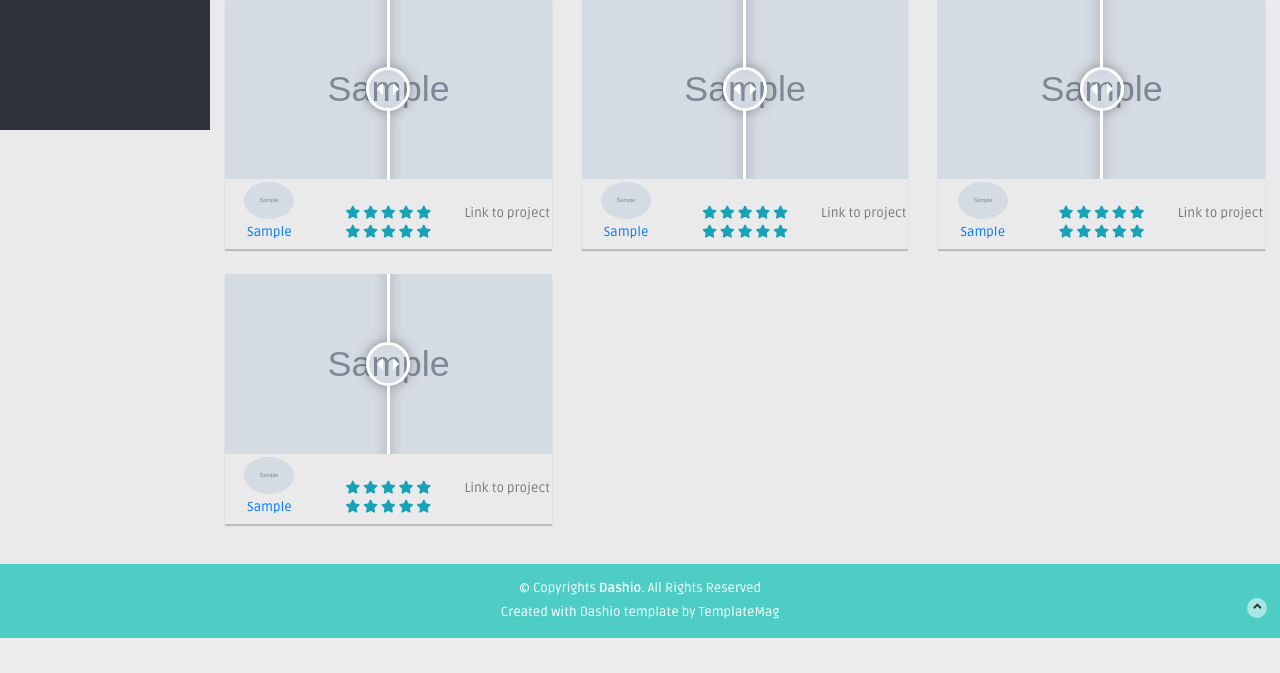
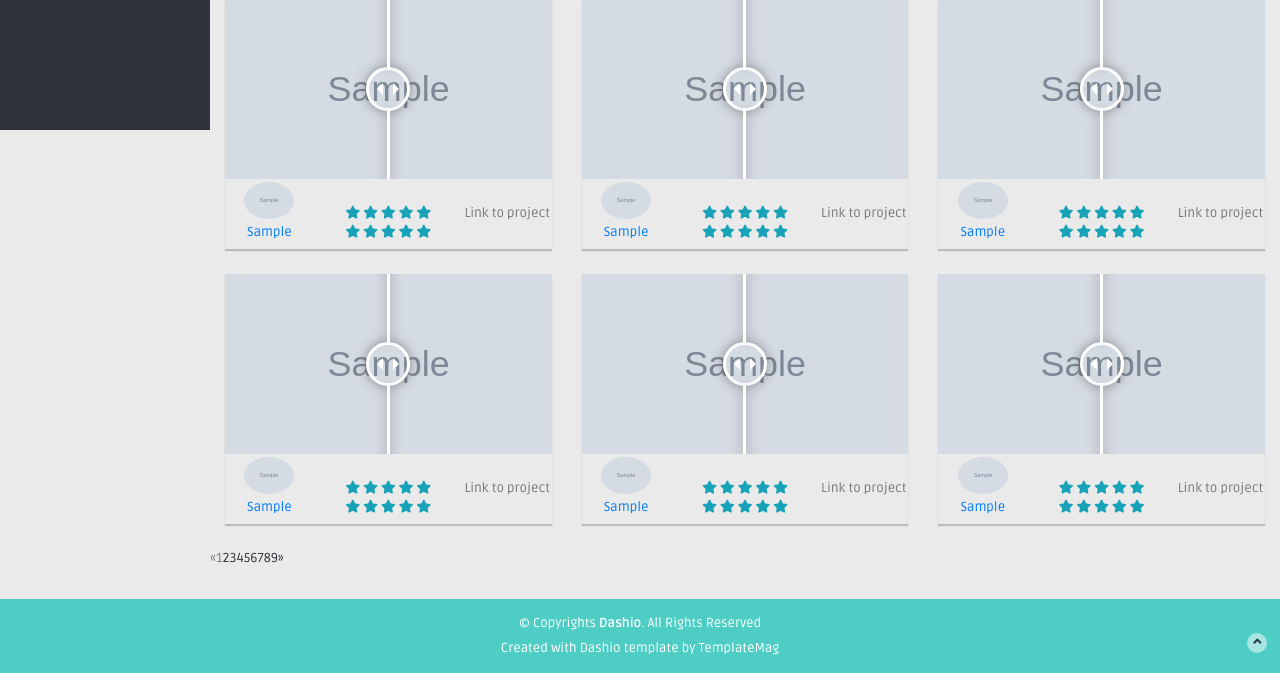
Before and after one commit to aminrd/photoHub, a Django app: page / in a window 1280 px wide. Shown: the part 670-1343 px from the top of the page. Before the commit the page ends 1308 px from the top, so only its background shows below. Run offline with Django 3.2, Linux system fonts and the light colour scheme; a user stored in the database is signed in; tables that the repository leaves empty hold one stand-in row (values such as "Sample post"); grey boxes marked "Sample" are stand-in pictures; some libraries are stand-ins or nearby versions.

Commit message:
supporting paginator in projects template

```diff
--- a/WebApplication/WebApplication/views.py
+++ b/WebApplication/WebApplication/views.py
@@ -12,7 +12,7 @@ import datetime
 from django.core.files import File
 from django.core.files.base import ContentFile
 from django.core.files.temp import NamedTemporaryFile
-from django.core.paginator import Paginator
+from django.core.paginator import Paginator,  EmptyPage, PageNotAnInteger
 
 from django.http import HttpResponse
 from django.template import Context
@@ -64,10 +64,20 @@ def home(request):
     parg.MAIN_TITLE = 'List of finished designs'
 
     plist = list(Project.objects.all())
-    plist = [plist[0] for x in range(10)]
+    plist = [plist[0] for x in range(100)]
 
-    iterable = [iter(plist)] * 3
+    page = request.GET.get('page', 1)
+    paginator = Paginator(plist, 12)
+    try:
+        plist_paged = paginator.page(page)
+    except PageNotAnInteger:
+        plist_paged = paginator.page(1)
+    except EmptyPage:
+        plist_paged = paginator.page(paginator.num_pages)
+
+    iterable = [iter(plist_paged)] * 3
     parg.PLIST_ROWS = itertools.zip_longest(*iterable, fillvalue=None)
+    parg.PAGINATE = plist_paged
 
     return render(request, 'home.html', parg.__dict__)
 
@@ -94,8 +104,18 @@ def portfolio(request, user_id):
 
     plist = user_profile.get_portfolio()
 
-    iterable = [iter(plist)] * 3
+    page = request.GET.get('page', 1)
+    paginator = Paginator(plist, 12)
+    try:
+        plist_paged = paginator.page(page)
+    except PageNotAnInteger:
+        plist_paged = paginator.page(1)
+    except EmptyPage:
+        plist_paged = paginator.page(paginator.num_pages)
+
+    iterable = [iter(plist_paged)] * 3
     parg.PLIST_ROWS = itertools.zip_longest(*iterable, fillvalue=None)
+    parg.PAGINATE = plist_paged
 
     return render(request, 'home.html', parg.__dict__)
 
--- a/WebApplication/templates/home.html
+++ b/WebApplication/templates/home.html
@@ -49,6 +49,30 @@
             {% endfor %}
             </div>
           {% endfor %}
+
+          <div class="row">
+            {% if PAGINATE.has_other_pages %}
+              <ul class="pagination">
+                {% if PAGINATE.has_previous %}
+                  <li><a href="?page={{ PAGINATE.previous_page_number }}">&laquo;</a></li>
+                {% else %}
+                  <li class="disabled"><span>&laquo;</span></li>
+                {% endif %}
+                {% for i in PAGINATE.paginator.page_range %}
+                  {% if PAGINATE.number == i %}
+                    <li class="active"><span>{{ i }} <span class="sr-only">(current)</span></span></li>
+                  {% else %}
+                    <li><a href="?page={{ i }}">{{ i }}</a></li>
+                  {% endif %}
+                {% endfor %}
+                {% if PAGINATE.has_next %}
+                  <li><a href="?page={{ PAGINATE.next_page_number }}">&raquo;</a></li>
+                {% else %}
+                  <li class="disabled"><span>&raquo;</span></li>
+                {% endif %}
+              </ul>
+            {% endif %}
+          </div>
             <!-- /row FIFTH ROW OF PANELS -->
             <!--  SIXTH ROW OF PANELS -->
             <!-- Product Panel -->
```
